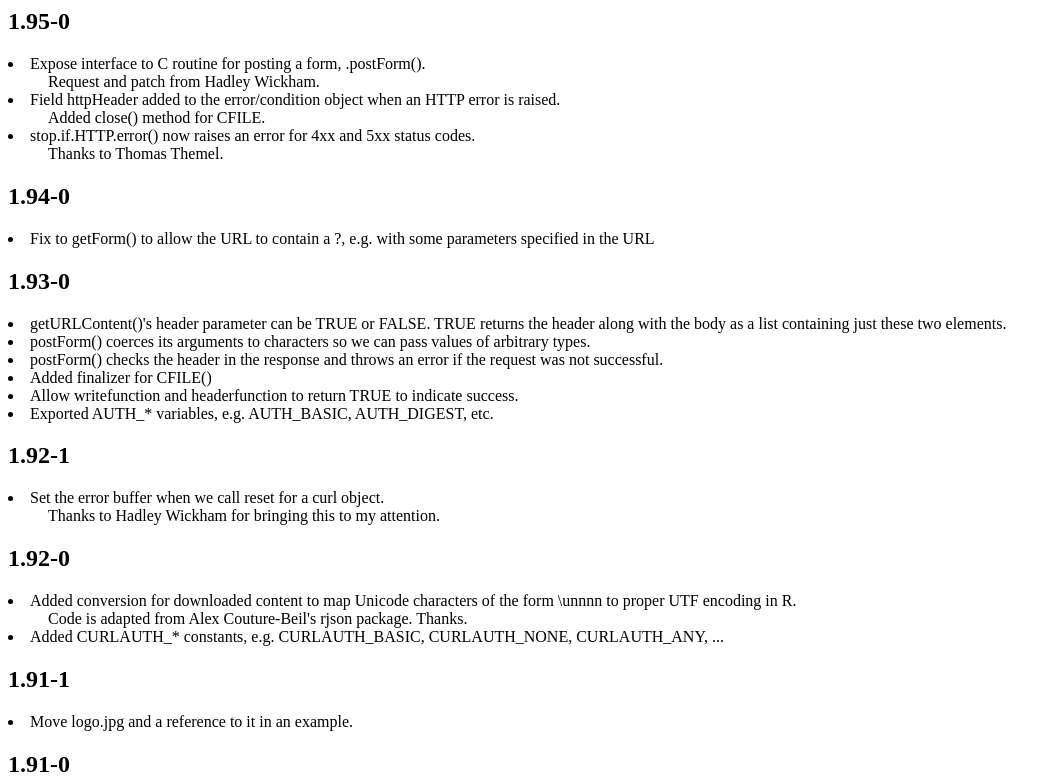
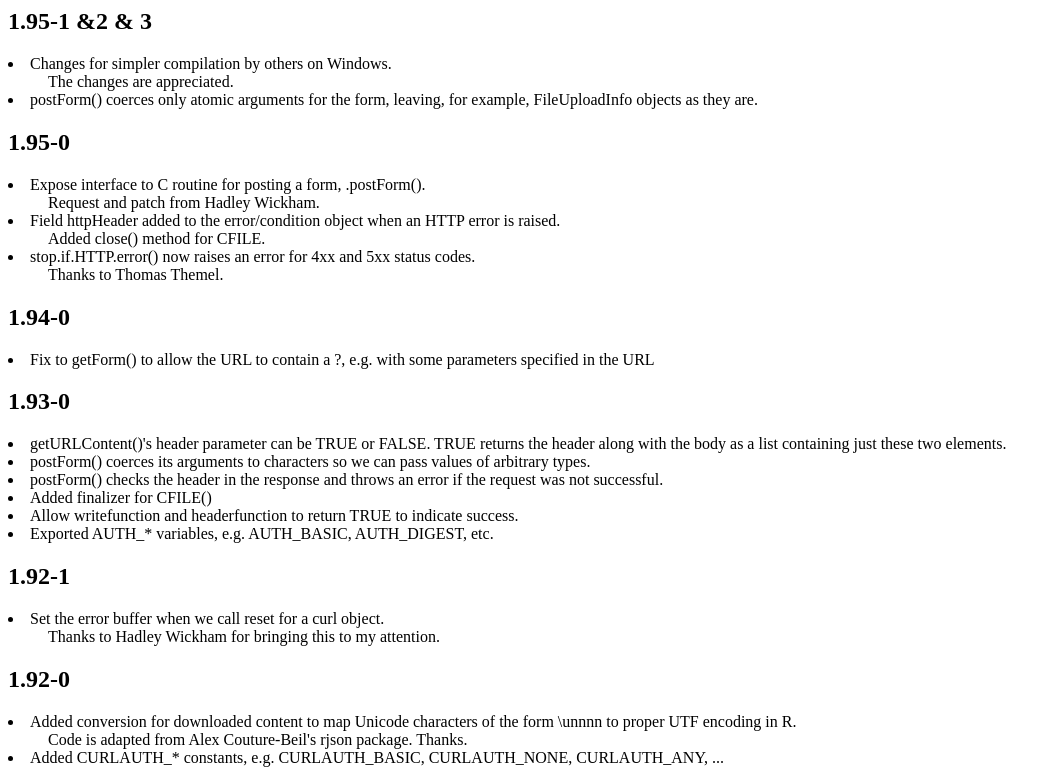
Before and after one commit to omegahat/RCurl, a plain HTML site: page Changes.html in a window 1280 px wide. Shown: the top 784 px of the page, without its empty margins (0-1061 px from the left). Drawn offline with Linux system fonts and the light colour scheme.

Commit message:
fixed coercing post form parameters to character unequivocally. And other changes

```diff
--- a/Changes.html
+++ b/Changes.html
@@ -3,6 +3,18 @@
 <title>Change log for RCurl</title>
 </head>
 <body>
+
+<h2>1.95-1 &amp;2 &amp; 3</h2>
+<dl>
+  <dt>
+  <li> Changes for simpler compilation by others on Windows.
+  <dd> The changes are appreciated.
+
+  <dt>
+  <li> postForm() coerces only atomic arguments for the form, leaving,
+      for example, FileUploadInfo objects as they are.
+  <dd>
+</dl>
 
 <h2>1.95-0</h2>
 <dl>
@@ -1000,6 +1012,6 @@ getURL('https://sourceforge.net', ssl.verifypeer = FALSE)
 <address><a href="http://www.stat.ucdavis.edu/~duncan">Duncan Temple Lang</a>
 <a href=mailto:duncan@wald.ucdavis.edu>&lt;duncan@wald.ucdavis.edu&gt;</a></address>
 <!-- hhmts start -->
-Last modified: Fri Sep 28 18:15:46 PDT 2012
+Last modified: Fri Oct 19 16:33:05 PDT 2012
 <!-- hhmts end -->
 </body> </html>
```
Also changed, not shown: 9 other files.
